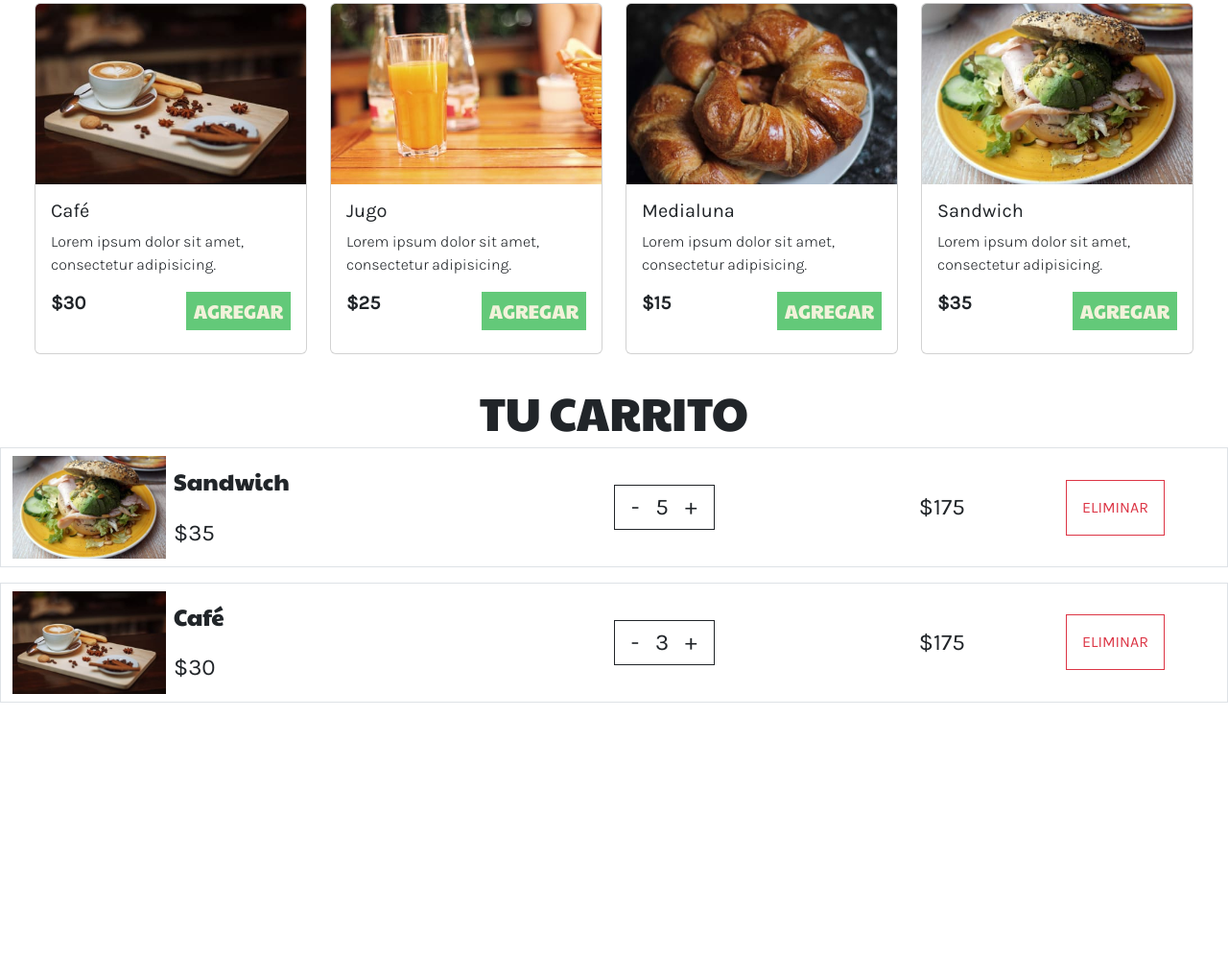
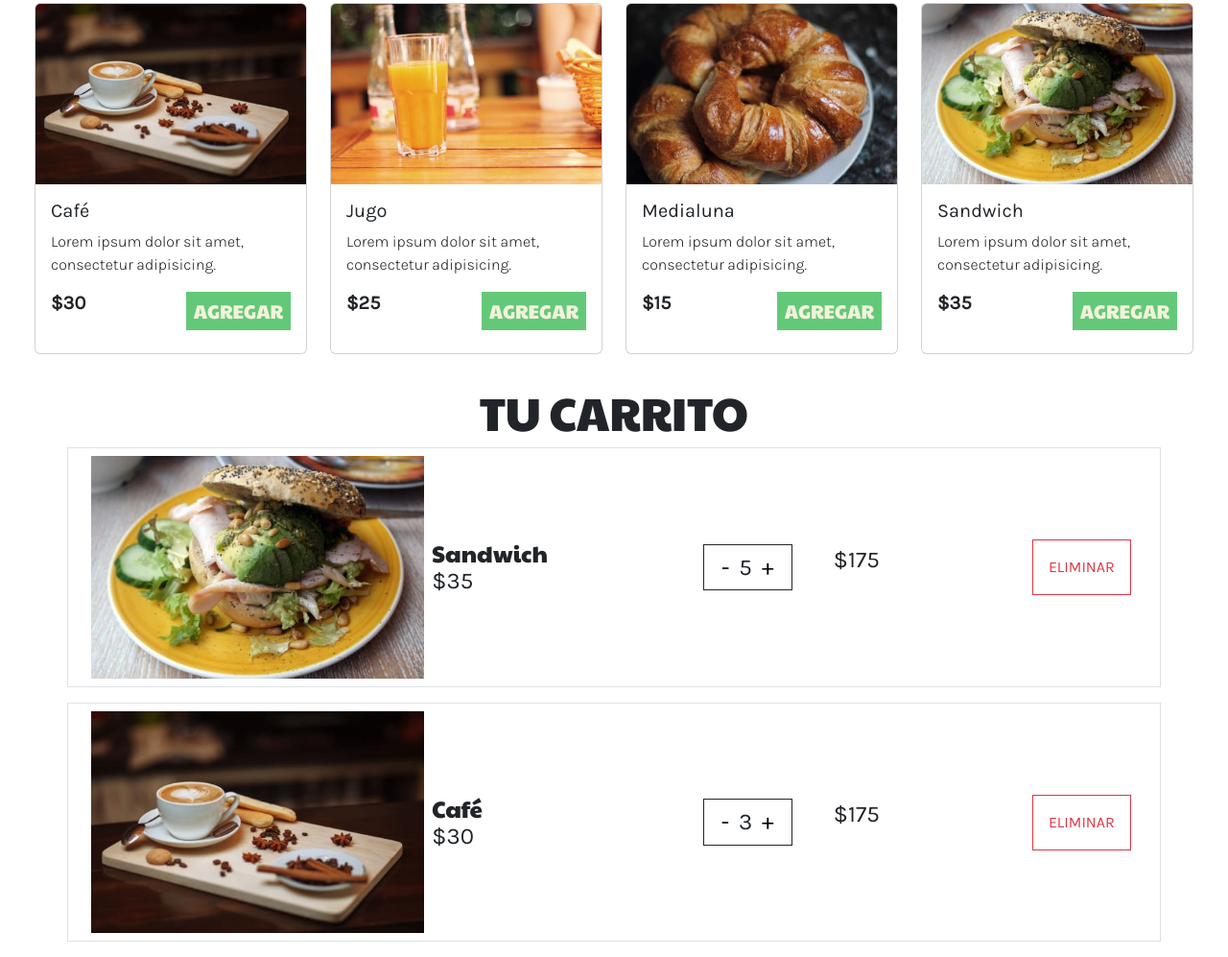
Before and after one commit to manuelffernandez/DesafioCoderFunciones, a plain HTML site: page public/index.html in a window 1280 px wide. Shown: the part 617-1614 px from the top of the page at 96% size. Before the commit the page ends 1365 px from the top, so only its background shows below. Drawn offline with nearby package versions, Linux system fonts and the light colour scheme.

Commit message:
displaying arrays in DOM

```diff
--- a/public/index.html
+++ b/public/index.html
@@ -55,7 +55,7 @@
 				<div class="container mt-2 d-flex justify-content-center">
 					<h2 class="display-5 text-dark text-uppercase paytoneone">Tu carrito</h2>
 				</div>
-				<div id="cartList" class="row">
+				<div id="cartList" class="container-fluid">
 				</div>
 			</div>
 		</section>
--- a/src/displayCart.js
+++ b/src/displayCart.js
@@ -75,23 +75,23 @@ function generateShop() {
 function generateCart() {
 	for(let product of cart) {
 		let row = document.createElement('div');
-		row.className = 'container col-12 mb-3 py-2 d-flex justify-content-between border';
-		row.innerHTML = `<div class="d-flex col-3">
-							<img src="${product.img}" class="img-fluid cartList__img">
-							<div class="d-flex flex-column justify-content-around">
+		row.className = 'container row mx-auto mb-3 py-2 border';
+		row.innerHTML = `<div class="d-flex col-6 offset-3 flex-column align-items-center col-lg-4 offset-lg-0 flex-lg-row justify-content-lg-start">
+							<img src="${product.img}" class="img-fluid w-auto">
+							<div class="d-flex flex-row flex-lg-column">
 								<p class="ms-2 mb-0 h4 paytoneone">${product.name}</p>
 								<p class="ms-2 mb-0 h4 karla font__400">$${product.price}</p>
 							</div>
 						</div>
-						<div class="col-1 offset-3 py-2 border border-dark my-auto d-flex justify-content-evenly">
-								<p class="m-0 h4 karla font__400">-</p>
+						<div class="col-4 offset-4 col-lg-1 my-3 p-2 offset-lg-3 my-lg-auto d-flex justify-content-evenly align-items-center border border-dark">
+								<button id="increment_btn_${product.input}" class="m-0 h4 bg-transparent border-0 karla font__400">-</button>
 								<p class="m-0 h4 karla font__400">${product.stock}</p>
-								<p class="m-0 h4 karla font__300">+</p>
+								<button id="decrement_btn_${product.input}" class="m-0 h4 bg-transparent border-0 karla font__300">+</button>
 						</div>
-						<div class="col-2 m-auto d-flex justify-content-end">
-							<p class="ms-2 mb-0 h4 karla font__400">$175</p>
+						<div class="col-lg-2 m-auto d-flex justify-content-center justify-content-lg-start">
+							<p class="ms-2 mb-3 h4 karla font__400">$175</p>
 						</div>
-						<div class="col-1 d-flex m-auto justify-content-center">
+						<div class="col-lg-1 m-auto d-flex justify-content-center">
 							<button class="p-3 border border-danger text-danger text-uppercase karla bg-transparent">Eliminar</button>
 						</div>`;
 		cartList.appendChild(row);
```
